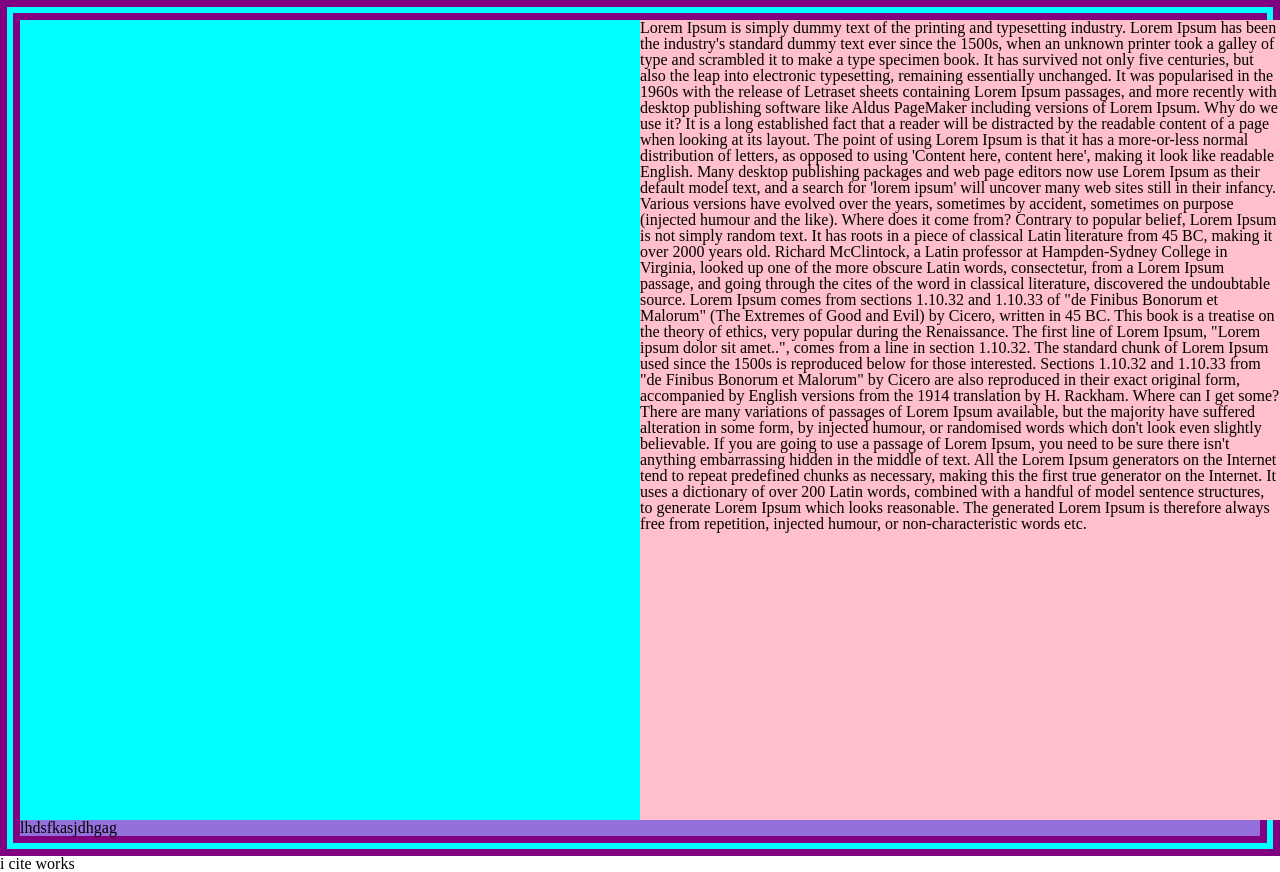
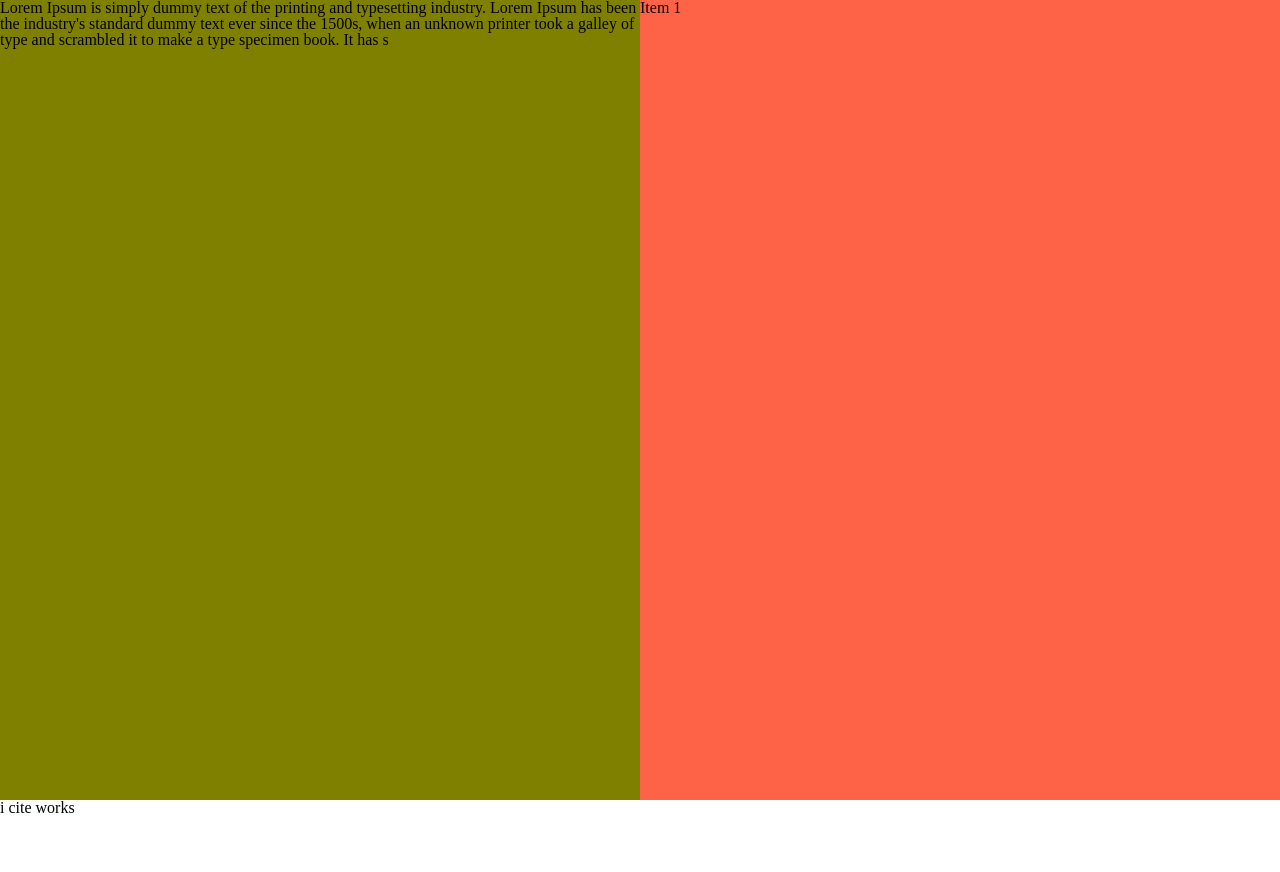
Before and after one commit to gibbonhug/engl-project, a React (Create React App) app: page / in a window 1280 px wide. After the commit the page ends 816 px from the top, so only its background shows below. Built offline with nearby package versions, Linux system fonts and the light colour scheme.

Commit message:
Make Layout a CSS grid

```diff
--- a/src/components/App.tsx
+++ b/src/components/App.tsx
@@ -8,8 +8,8 @@ function App() {
   return (
     <>
       <Layout
-        content1={<Main></Main>}
-        content2={<Media text='lhdsfkasjdhgag'></Media>}
+        content1={<Main class='layout1'></Main>}
+        content2={<Media class='layout2' text='Item 1'></Media>}
       ></Layout>
       <Cited></Cited>
     </>
--- a/src/components/Main.tsx
+++ b/src/components/Main.tsx
@@ -1,17 +1,9 @@
-export default function Main() {
+interface MainProps {
+    class: string;
+}
+
+export default function Main(props: MainProps) {
     return (
-        <div id='main'>Lorem Ipsum is simply dummy text of the printing and typesetting industry. Lorem Ipsum has been the industry's standard dummy text ever since the 1500s, when an unknown printer took a galley of type and scrambled it to make a type specimen book. It has survived not only five centuries, but also the leap into electronic typesetting, remaining essentially unchanged. It was popularised in the 1960s with the release of Letraset sheets containing Lorem Ipsum passages, and more recently with desktop publishing software like Aldus PageMaker including versions of Lorem Ipsum.
-        Why do we use it?
-
-        It is a long established fact that a reader will be distracted by the readable content of a page when looking at its layout. The point of using Lorem Ipsum is that it has a more-or-less normal distribution of letters, as opposed to using 'Content here, content here', making it look like readable English. Many desktop publishing packages and web page editors now use Lorem Ipsum as their default model text, and a search for 'lorem ipsum' will uncover many web sites still in their infancy. Various versions have evolved over the years, sometimes by accident, sometimes on purpose (injected humour and the like).
-
-        Where does it come from?
-
-        Contrary to popular belief, Lorem Ipsum is not simply random text. It has roots in a piece of classical Latin literature from 45 BC, making it over 2000 years old. Richard McClintock, a Latin professor at Hampden-Sydney College in Virginia, looked up one of the more obscure Latin words, consectetur, from a Lorem Ipsum passage, and going through the cites of the word in classical literature, discovered the undoubtable source. Lorem Ipsum comes from sections 1.10.32 and 1.10.33 of "de Finibus Bonorum et Malorum" (The Extremes of Good and Evil) by Cicero, written in 45 BC. This book is a treatise on the theory of ethics, very popular during the Renaissance. The first line of Lorem Ipsum, "Lorem ipsum dolor sit amet..", comes from a line in section 1.10.32.
-
-        The standard chunk of Lorem Ipsum used since the 1500s is reproduced below for those interested. Sections 1.10.32 and 1.10.33 from "de Finibus Bonorum et Malorum" by Cicero are also reproduced in their exact original form, accompanied by English versions from the 1914 translation by H. Rackham.
-        Where can I get some?
-
-        There are many variations of passages of Lorem Ipsum available, but the majority have suffered alteration in some form, by injected humour, or randomised words which don't look even slightly believable. If you are going to use a passage of Lorem Ipsum, you need to be sure there isn't anything embarrassing hidden in the middle of text. All the Lorem Ipsum generators on the Internet tend to repeat predefined chunks as necessary, making this the first true generator on the Internet. It uses a dictionary of over 200 Latin words, combined with a handful of model sentence structures, to generate Lorem Ipsum which looks reasonable. The generated Lorem Ipsum is therefore always free from repetition, injected humour, or non-characteristic words etc.</div>
+        <div id='main' className={props.class}>Lorem Ipsum is simply dummy text of the printing and typesetting industry. Lorem Ipsum has been the industry's standard dummy text ever since the 1500s, when an unknown printer took a galley of type and scrambled it to make a type specimen book. It has s</div>
     )
 }
--- a/src/components/Media.tsx
+++ b/src/components/Media.tsx
@@ -1,9 +1,10 @@
 interface MediaProps {
     text: string;
+    class: string;
 }
 
 export default function Media(props: MediaProps) {
     return (
-        <div className='media'>{props.text}</div>
+        <div className={'media ' + props.class}>{props.text}</div>
     )
 }
--- a/src/scss/main.scss
+++ b/src/scss/main.scss
@@ -1,3 +1,3 @@
 @import './reset';
-@import './react_components/Main';@import './react_components/Media';
+@import './react_components/Media';
 @import './react_components/Layout';
--- a/src/scss/react_components/_Layout.scss
+++ b/src/scss/react_components/_Layout.scss
@@ -1,6 +1,15 @@
 #layout {
-    border-style: double;
-    border-color: purple;
-    border-width: 20px;
     background-color: aqua;
+
+    display: grid;
+    grid-template-columns: 1fr 1fr;
+    height: 100vh;
+
+    .layout1 {
+        background-color: olive;
+    }
+
+    .layout2 {
+        background-color: tomato;
+    }
 }
--- a/src/scss/react_components/_Main.scss
+++ /dev/null
@@ -1,7 +0,0 @@
-#main {
-    // [color] on half side scroll text
-    background-color: pink;
-    height: 100vh;
-    width: 50vw;
-    margin-left: 50%;
-}
--- a/src/style.css
+++ b/src/style.css
@@ -54,22 +54,21 @@ table {
   border-spacing: 0;
 }
 
-#main {
-  background-color: pink;
-  height: 100vh;
-  width: 50vw;
-  margin-left: 50%;
-}
-
 .media {
   background-color: mediumpurple;
 }
 
 #layout {
-  border-style: double;
-  border-color: purple;
-  border-width: 20px;
   background-color: aqua;
+  display: grid;
+  grid-template-columns: 1fr 1fr;
+  height: 100vh;
+}
+#layout .layout1 {
+  background-color: olive;
+}
+#layout .layout2 {
+  background-color: tomato;
 }
 
 /*# sourceMappingURL=style.css.map */
```
Also changed, not shown: 1 other file (tests, documents, lock files or other folders).
